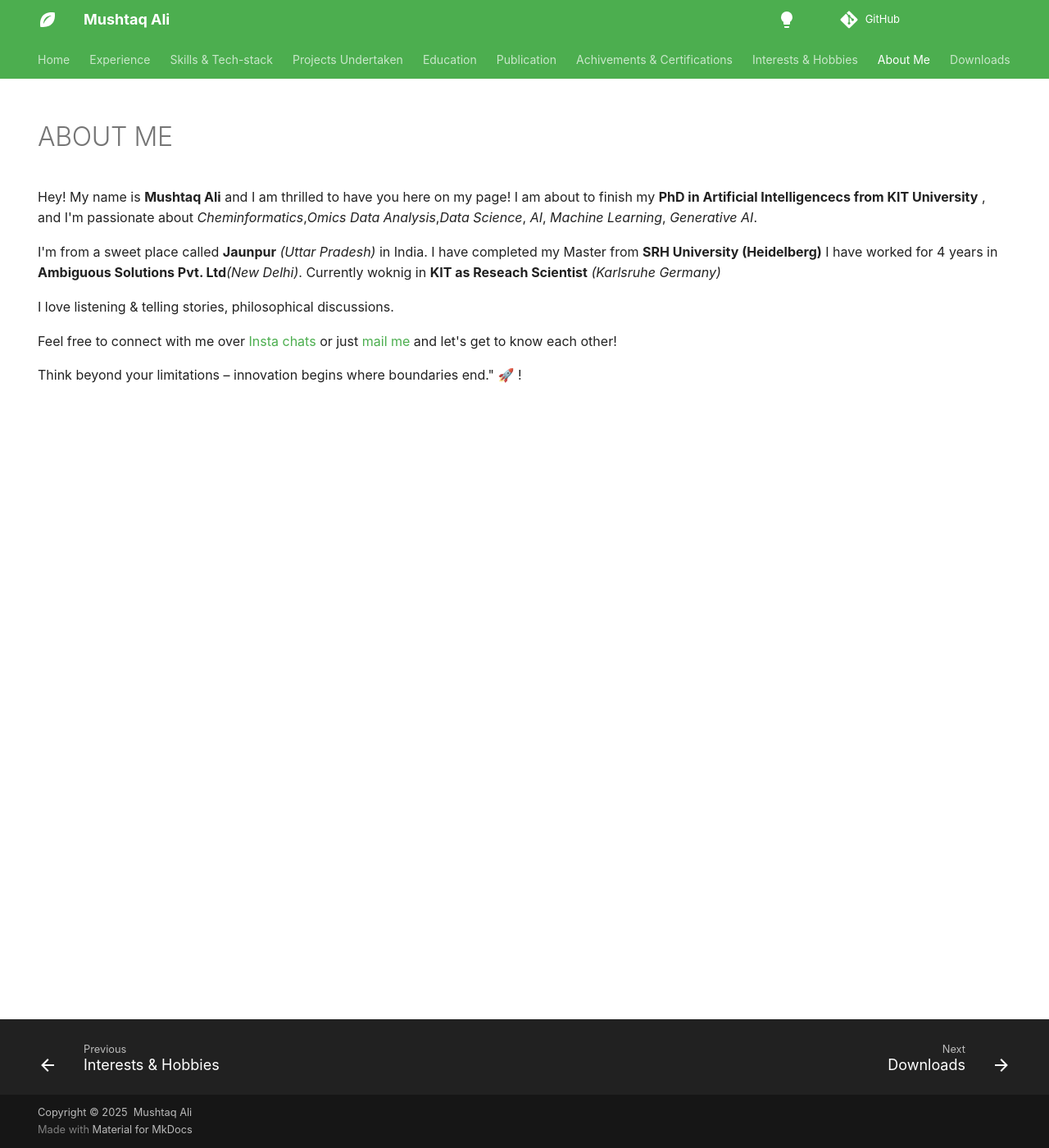
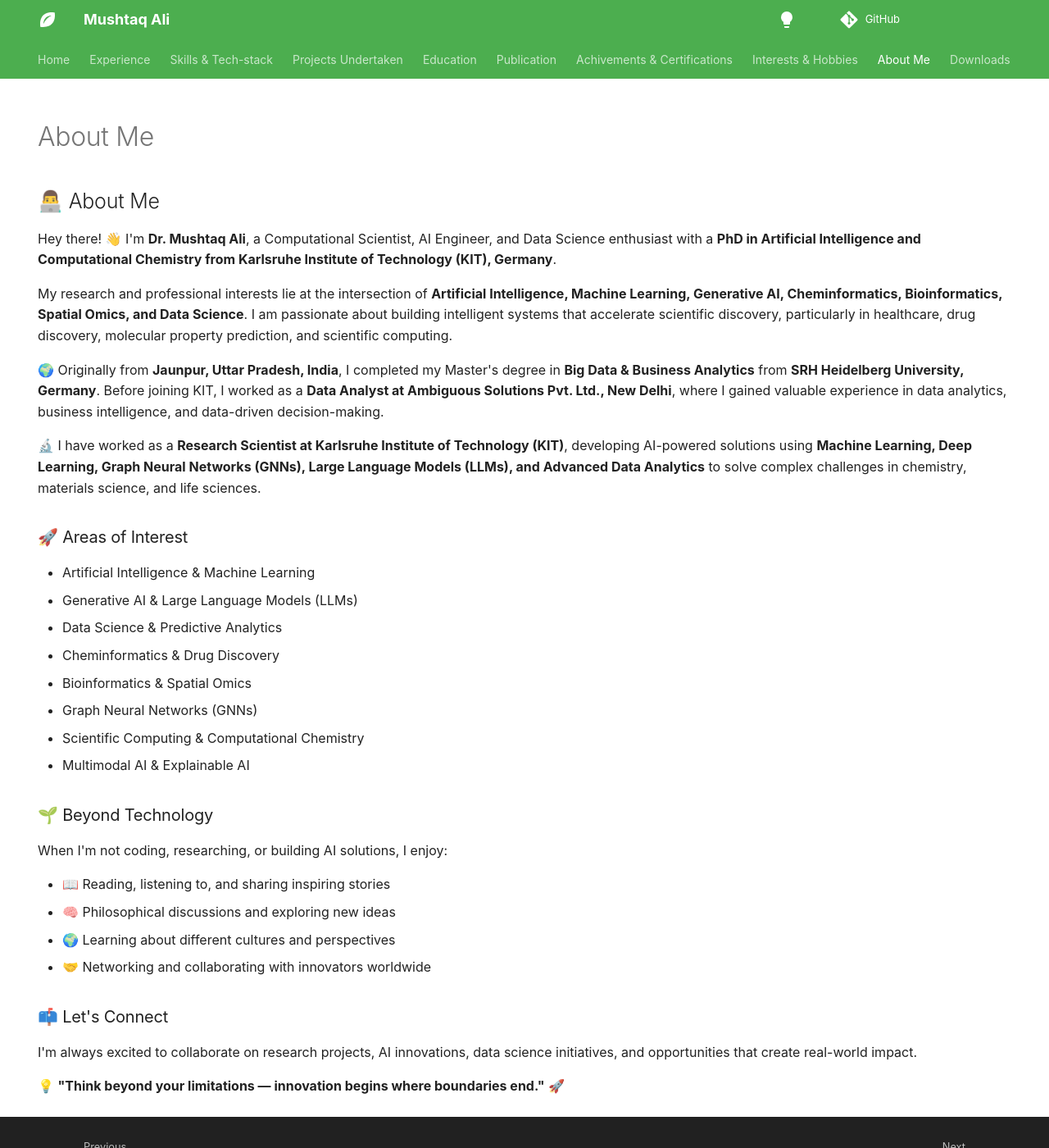
Before and after one commit to ali1810/Profile, an MkDocs documentation site: the page built from docs/about.md, in a window 1280 px wide and 1400 px high. Shown: the whole window at 82% size. Built offline with MkDocs 1.6.1 and Material for MkDocs 9.7.7, drawn with Linux system fonts in a browser that asks for light colours; some web fonts are replaced.

Commit message:
Update about.md

```diff
--- a/docs/about.md
+++ b/docs/about.md
@@ -4,15 +4,38 @@ hide:
   - toc
 ---
 
-# ABOUT ME
+## 👨‍💻 About Me
 
-Hey! My name is **Mushtaq Ali** and I am thrilled to have you here on my page! I am about to finish my **PhD in Artificial Intelligencecs from KIT University** , and I'm passionate about _Cheminformatics_,_Omics Data Analysis_,_Data Science_, _AI_, _Machine Learning_, _Generative AI_.
+Hey there! 👋 I'm **Dr. Mushtaq Ali**, a Computational Scientist, AI Engineer, and Data Science enthusiast with a **PhD in Artificial Intelligence and Computational Chemistry from Karlsruhe Institute of Technology (KIT), Germany**.
 
-I'm from a sweet place called **Jaunpur** _(Uttar Pradesh)_ in India. I have completed my Master from **SRH University (Heidelberg)** I have worked for 4 years in **Ambiguous Solutions Pvt. Ltd**_(New Delhi)_.
-Currently woknig in **KIT as Reseach Scientist** _(Karlsruhe  Germany)_
+My research and professional interests lie at the intersection of **Artificial Intelligence, Machine Learning, Generative AI, Cheminformatics, Bioinformatics, Spatial Omics, and Data Science**. I am passionate about building intelligent systems that accelerate scientific discovery, particularly in healthcare, drug discovery, molecular property prediction, and scientific computing.
 
-I love listening & telling stories, philosophical discussions.
+🌍 Originally from **Jaunpur, Uttar Pradesh, India**, I completed my Master's degree in **Big Data & Business Analytics** from **SRH Heidelberg University, Germany**. Before joining KIT, I worked as a **Data Analyst at Ambiguous Solutions Pvt. Ltd., New Delhi**, where I gained valuable experience in data analytics, business intelligence, and data-driven decision-making.
 
-Feel free to connect with me over [Insta chats](https://www.instagram.com/ali745990/) or just [mail me](mailto:ali10786@gmail.com.com) and let's get to know each other!
+🔬 I have worked as a **Research Scientist at Karlsruhe Institute of Technology (KIT)**, developing AI-powered solutions using **Machine Learning, Deep Learning, Graph Neural Networks (GNNs), Large Language Models (LLMs), and Advanced Data Analytics** to solve complex challenges in chemistry, materials science, and life sciences.
 
-Think beyond your limitations – innovation begins where boundaries end." 🚀 !
+### 🚀 Areas of Interest
+
+* Artificial Intelligence & Machine Learning
+* Generative AI & Large Language Models (LLMs)
+* Data Science & Predictive Analytics
+* Cheminformatics & Drug Discovery
+* Bioinformatics & Spatial Omics
+* Graph Neural Networks (GNNs)
+* Scientific Computing & Computational Chemistry
+* Multimodal AI & Explainable AI
+
+### 🌱 Beyond Technology
+
+When I'm not coding, researching, or building AI solutions, I enjoy:
+
+* 📖 Reading, listening to, and sharing inspiring stories
+* 🧠 Philosophical discussions and exploring new ideas
+* 🌍 Learning about different cultures and perspectives
+* 🤝 Networking and collaborating with innovators worldwide
+
+### 📫 Let's Connect
+
+I'm always excited to collaborate on research projects, AI innovations, data science initiatives, and opportunities that create real-world impact.
+
+💡 **"Think beyond your limitations — innovation begins where boundaries end."** 🚀
```
